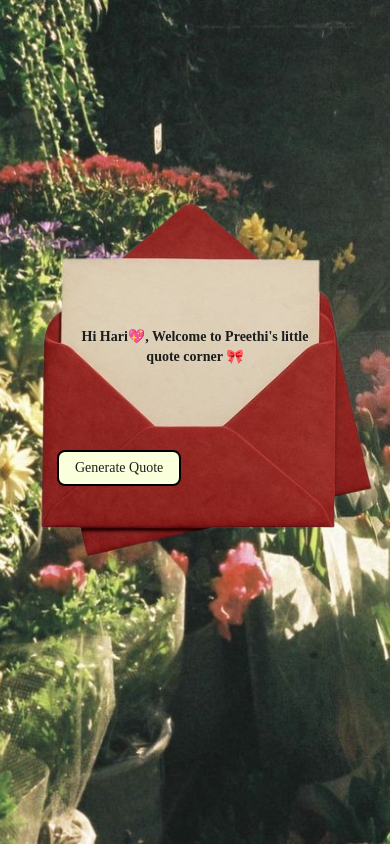
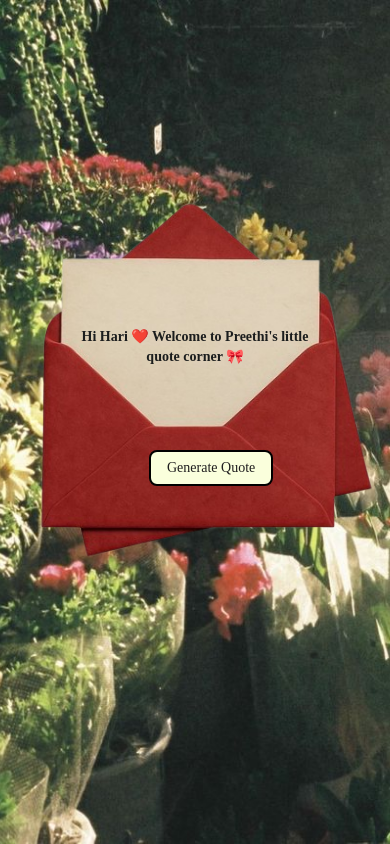
Before and after one commit to prtiprthi/quote-generator, a React (Vite) app: page / in a window 390 px wide. Built offline with nearby package versions, Linux system fonts and the light colour scheme.

Commit message:
Updated responsive CSS for mobile

```diff
--- a/src/App.css
+++ b/src/App.css
@@ -71,7 +71,7 @@ p {
 
   #envelope-wrapper p {
     font-size: 14px;
-    font-weight: bold;
+    font-weight: bolder;
     padding: 0 10px;
     line-height: 1.4;
   }
@@ -79,6 +79,6 @@ p {
   #open-btn {
     padding: 8px 16px;
     font-size: 14px;
-    left: 20%;
+    left: 40%;
   }
 }
--- a/src/QuoteGenerator.jsx
+++ b/src/QuoteGenerator.jsx
@@ -37,7 +37,7 @@ function useQuoteGenerator() {
   ];
 
   const [currentQuote, setCurrentQuote] = useState(
-    "Hi Hari💖, Welcome to Preethi's little quote corner 🎀"
+    "Hi Hari ❤️ \nWelcome to Preethi's little quote corner 🎀"
   );
 
   const generateQuote = () => {
```
